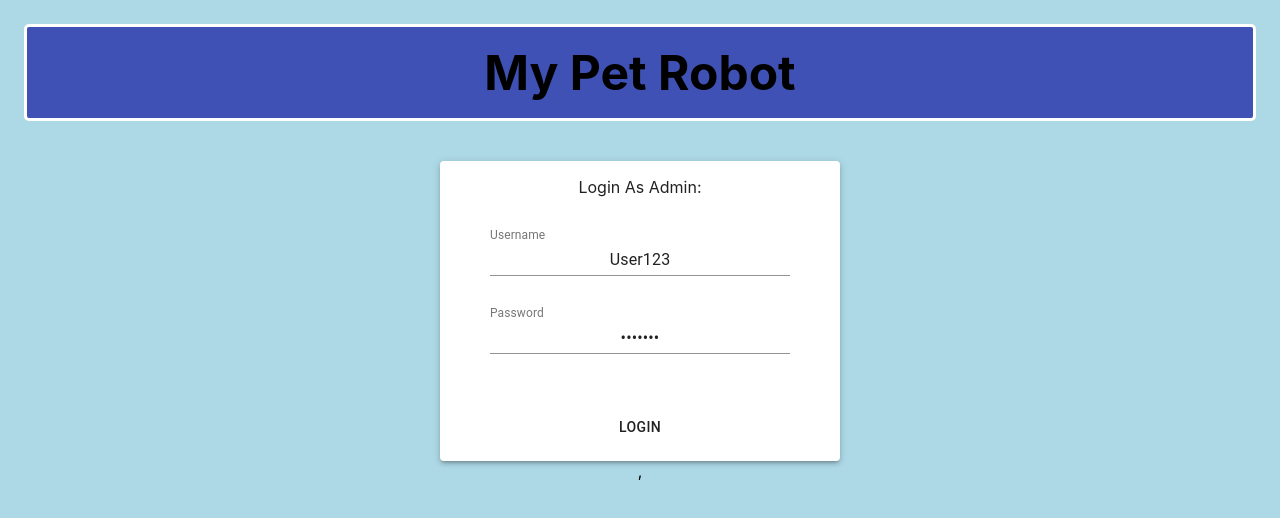
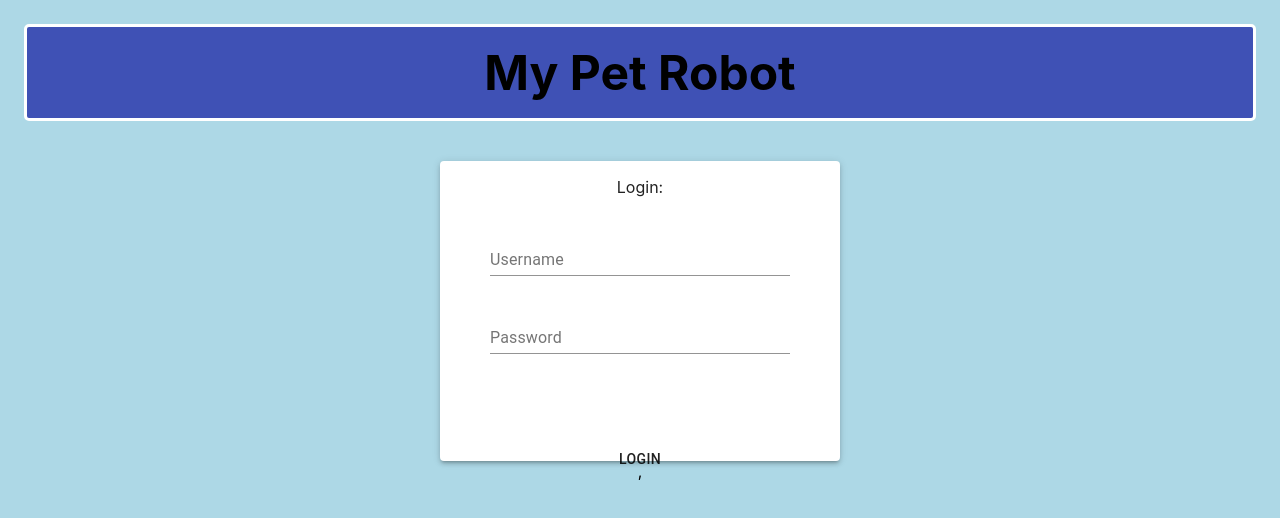
Before and after one commit to GiuseppeRag/robot_serve_react, a React (Create React App) app: page / in a window 1280 px wide. Shown: the top 518 px of the page. Built offline with nearby package versions, Linux system fonts and the light colour scheme.

Commit message:
login message

```diff
--- a/src/components/LoginComponent.js
+++ b/src/components/LoginComponent.js
@@ -8,8 +8,8 @@ class LoginComponent extends React.Component {
     constructor(props){
         super(props)
         this.state = {
-            username: "User123",
-            password: "Pass123"
+            msg: "",
+
         }
     }
 
@@ -33,6 +33,7 @@ class LoginComponent extends React.Component {
                 if (res.data.login){
                     this.props.history.push('/home')
                 } else {
+                    this.setState({msg: "Ivalid Username or Password"})
                     console.log('Login Failed')
                 }
             })
@@ -53,7 +54,7 @@ class LoginComponent extends React.Component {
                     <Box display="flex" justifyContent="center" alignItems="center">
                     <FormControl>
                         <Box display="flex" flexDirection="column" justifyContent="center" alignItems="center">
-                            <p>Login As Admin:</p>
+                            <p>Login:</p>
                             <TextField
                                 style={{width: 300, margin: 15}}
                                 inputProps={{style: {textAlign: "center"}}}
@@ -71,6 +72,7 @@ class LoginComponent extends React.Component {
                                 defaultValue={this.state.password}
                                 value={this.state.password}
                                 onChange={(event) => this.changePassword(event)} />
+                                <p>{this.state.msg}</p>
                             <Box display="flex" justifyContent="center" alignItems="center">
                                 <Button label="Login" primary={true} style={{marginTop: 40}} onClick={() => this.onSubmit(this.state.username, this.state.password)}>Login</Button>
                             </Box>
```
